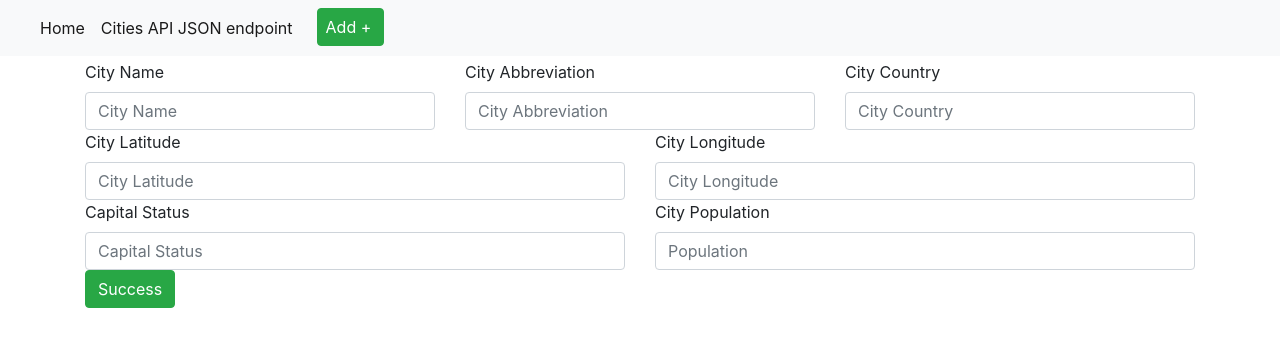
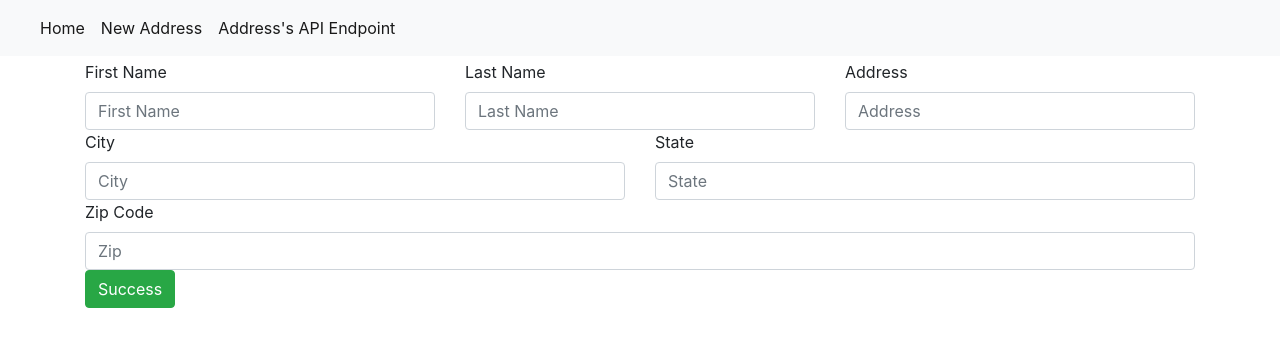
Before and after one commit to knp56/Project3, a Flask app: template app/templates/new.html in a window 1280 px wide. Shown: the top 347 px of the page. Run offline with Flask 2, Linux system fonts and the light colour scheme; the template is opened without the code that fills it, so the values that code supplies are empty; some libraries are stand-ins or nearby versions.

Commit message:
updated files for project 3

```diff
--- a/app/app.py
+++ b/app/app.py
@@ -1,5 +1,5 @@
 from typing import List, Dict
-#import mysql.connector
+import mysql.connector
 import simplejson as json
 from flask import Flask, request, Response, redirect
 from flask import render_template
@@ -13,143 +13,123 @@ app.config['MYSQL_DATABASE_HOST'] = 'db'
 app.config['MYSQL_DATABASE_USER'] = 'root'
 app.config['MYSQL_DATABASE_PASSWORD'] = 'root'
 app.config['MYSQL_DATABASE_PORT'] = 3306
-app.config['MYSQL_DATABASE_DB'] = 'citiesData'
+app.config['MYSQL_DATABASE_DB'] = 'addressData'
 mysql.init_app(app)
 
-# def cities_import() -> List[Dict]:
-#     config = {
-#         'user': 'root',
-#         'password': 'root',
-#         'host': 'db',
-#         'port': '3306',
-#         'database': 'citiesData'
-#     }
-#     connection = mysql.connector.connect(**config)
-#     cursor = connection.cursor(dictionary=True)
-#
-#     cursor.execute('SELECT * FROM tblCitiesImport')
-#     result = cursor.fetchall()
-#
-#     cursor.close()
-#     connection.close()
-#
-#     return result
 
 @app.route('/', methods=['GET'])
 def index():
-    user = {'username': 'Cities Project'}
+    user = {'username': 'Address Project'}
     cursor = mysql.get_db().cursor()
-    cursor.execute('SELECT * FROM tblCitiesImport')
+    cursor.execute('SELECT * FROM addresses')
     result = cursor.fetchall()
-    return render_template('index.html', title='Home', user=user, cities=result)
+    return render_template('index.html', title='Home', user=user, addresses=result)
 
 
-@app.route('/view/<int:city_id>', methods=['GET'])
-def record_view(city_id):
+@app.route('/view/<int:address_id>', methods=['GET'])
+def record_view(address_id):
     cursor = mysql.get_db().cursor()
-    cursor.execute('SELECT * FROM tblCitiesImport WHERE id=%s', city_id)
+    cursor.execute('SELECT * FROM addresses WHERE id=%s', address_id)
     result = cursor.fetchall()
     return render_template('view.html', title='View Form', city=result[0])
 
 
-@app.route('/edit/<int:city_id>', methods=['GET'])
-def form_edit_get(city_id):
+@app.route('/edit/<int:address_id>', methods=['GET'])
+def form_edit_get(address_id):
     cursor = mysql.get_db().cursor()
-    cursor.execute('SELECT * FROM tblCitiesImport WHERE id=%s', city_id)
+    cursor.execute('SELECT * FROM addresses WHERE id=%s', address_id)
     result = cursor.fetchall()
-    return render_template('edit.html', title='Edit Form', city=result[0])
+    return render_template('edit.html', title='Edit Form', address=result[0])
 
 
-@app.route('/edit/<int:city_id>', methods=['POST'])
-def form_update_post(city_id):
+@app.route('/edit/<int:address_id>', methods=['POST'])
+def form_update_post(address_id):
     cursor = mysql.get_db().cursor()
-    inputData = (request.form.get('fldName'), request.form.get('fldLat'), request.form.get('fldLong'),
-                 request.form.get('fldCountry'), request.form.get('fldAbbreviation'),
-                 request.form.get('fldCapitalStatus'), request.form.get('fldPopulation'), city_id)
-    sql_update_query = """UPDATE tblCitiesImport t SET t.fldName = %s, t.fldLat = %s, t.fldLong = %s, t.fldCountry =
-    %s, t.fldAbbreviation = %s, t.fldCapitalStatus = %s, t.fldPopulation = %s WHERE t.id = %s """
+    inputData = (request.form.get('fName'), request.form.get('lName'), request.form.get('Address'),
+                 request.form.get('City'), request.form.get('State'), request.form.get('Zip'), address_id)
+    sql_update_query = """UPDATE addresses t SET t.fName = %s, t.lName = %s, t.Address = %s, t.City =
+    %s, t.State = %s, t.Zip = %s WHERE t.id = %s """
     cursor.execute(sql_update_query, inputData)
     mysql.get_db().commit()
     return redirect("/", code=302)
 
-@app.route('/cities/new', methods=['GET'])
+@app.route('/address/new', methods=['GET'])
 def form_insert_get():
     return render_template('new.html', title='New City Form')
 
 
-@app.route('/cities/new', methods=['POST'])
+@app.route('/address/new', methods=['POST'])
 def form_insert_post():
     cursor = mysql.get_db().cursor()
-    inputData = (request.form.get('fldName'), request.form.get('fldLat'), request.form.get('fldLong'),
-                 request.form.get('fldCountry'), request.form.get('fldAbbreviation'),
-                 request.form.get('fldCapitalStatus'), request.form.get('fldPopulation'))
-    sql_insert_query = """INSERT INTO tblCitiesImport (fldName,fldLat,fldLong,fldCountry,fldAbbreviation,fldCapitalStatus,fldPopulation) VALUES (%s, %s,%s, %s,%s, %s,%s) """
+    inputData = (request.form.get('fName'), request.form.get('lName'), request.form.get('Address'),
+                 request.form.get('City'), request.form.get('State'),
+                 request.form.get('Zip'))
+    sql_insert_query = """INSERT INTO addresses (fName,lName,Address,City,State,Zip) VALUES (%s, %s,%s, %s,%s, %s,%s) """
     cursor.execute(sql_insert_query, inputData)
     mysql.get_db().commit()
     return redirect("/", code=302)
 
-@app.route('/delete/<int:city_id>', methods=['POST'])
-def form_delete_post(city_id):
+@app.route('/delete/<int:address_id>', methods=['POST'])
+def form_delete_post(address_id):
     cursor = mysql.get_db().cursor()
-    sql_delete_query = """DELETE FROM tblCitiesImport WHERE id = %s """
-    cursor.execute(sql_delete_query, city_id)
+    sql_delete_query = """DELETE FROM addresses WHERE id = %s """
+    cursor.execute(sql_delete_query, address_id)
     mysql.get_db().commit()
     return redirect("/", code=302)
 
 
-@app.route('/api/v1/cities', methods=['GET'])
+@app.route('/api/v1/addresses', methods=['GET'])
 def api_browse() -> str:
     cursor = mysql.get_db().cursor()
-    cursor.execute('SELECT * FROM tblCitiesImport')
+    cursor.execute('SELECT * FROM addresses')
     result = cursor.fetchall()
     json_result = json.dumps(result);
     resp = Response(json_result, status=200, mimetype='application/json')
     return resp
 
 
-@app.route('/api/v1/cities/<int:city_id>', methods=['GET'])
-def api_retrieve(city_id) -> str:
+@app.route('/api/v1/addresses/<int:address_id>', methods=['GET'])
+def api_retrieve(address_id) -> str:
     cursor = mysql.get_db().cursor()
-    cursor.execute('SELECT * FROM tblCitiesImport WHERE id=%s', city_id)
+    cursor.execute('SELECT * FROM addresses WHERE id=%s', address_id)
     result = cursor.fetchall()
     json_result = json.dumps(result);
     resp = Response(json_result, status=200, mimetype='application/json')
     return resp
 
 
-@app.route('/api/v1/cities/', methods=['POST'])
+@app.route('/api/v1/addresses', methods=['POST'])
 def api_add() -> str:
     data = request.json
-    cursor = mysql.get_db().cursor
-    inputData = (data['fldName'], data['fldLat'], data['fldLong'],
-                 data['fldCountry'], data['fldAbbreviation'],
-                 data['fldCapitalStatus'], data['fldPopulation'])
-    sql_insert_query = """INSERT INTO tblCitiesImport (fldName,fldLat,fldLong,fldCountry,fldAbbreviation,fldCapitalStatus,fldPopulation) VALUES (%s, %s,%s, %s,%s, %s,%s) """
+    cursor = mysql.get_db().cursor()
+    inputData = (data['fName'], data['lName'], data['Address'],
+                 data['City'], data['State'], data['Zip'])
+    sql_insert_query = """INSERT INTO addresses (fName,lName,Address,City,State,Zip) VALUES (%s, %s,%s, %s,%s, %s,%s) """
     cursor.execute(sql_insert_query, inputData)
     mysql.get_db().commit()
     resp = Response(status=201, mimetype='application/json')
     return resp
 
 
-@app.route('/api/v1/cities/<int:city_id>', methods=['PUT'])
-def api_edit(city_id) -> str:
+@app.route('/api/v1/addresses/<int:address_id>', methods=['PUT'])
+def api_edit(address_id) -> str:
     cursor = mysql.get_db().cursor()
     data = request.json
-    inputData = (data['fldName'], data['fldLat'], data['fldLong'],
-                 data['fldCountry'], data['fldAbbreviation'],
-                 data['fldCapitalStatus'], data['fldPopulation'], city_id)
-    sql_update_query = """UPDATE tblCitiesImport t SET t.fldName = %s, t.fldLat = %s, t.fldLong = %s, t.fldCountry = %s, t.fldAbbreviation = %s, t.fldCapitalStatus = %s, t.fldPopulation = %s WHERE t.id = %s """
+    inputData = (data['fName'], data['lName'], data['Address'],
+                 data['City'], data['State'],
+                 data['Zip'], address_id)
+    sql_update_query = """UPDATE addresses t SET t.fName = %s, t.lName = %s, t.Address = %s, t.City = %s, t.State = %s, t.Zip = %s WHERE t.id = %s """
     cursor.execute(sql_update_query, inputData)
     mysql.get_db().commit()
     resp = Response(status=200, mimetype='application/json')
     return resp
 
 
-@app.route('/api/v1/cities/<int:city_id>', methods=['DELETE'])
-def api_delete(city_id) -> str:
+@app.route('/api/v1/addresses/<int:address_id>', methods=['DELETE'])
+def api_delete(address_id) -> str:
     cursor = mysql.get_db().cursor()
-    sql_delete_query = """DELETE FROM tblCitiesImport WHERE id = %s """
-    cursor.execute(sql_delete_query, city_id)
+    sql_delete_query = """DELETE FROM addresses WHERE id = %s """
+    cursor.execute(sql_delete_query, address_id)
     mysql.get_db().commit()
     resp = Response(status=200, mimetype='application/json')
     return resp
--- a/app/templates/layout.html
+++ b/app/templates/layout.html
@@ -1,11 +1,6 @@
 <!doctype html>
 <html lang="en">
 <head>
-
-    <!-- Required meta tags -->
-
-    <!-- Bootstrap CSS -->
-
 
     <meta charset="utf-8">
     <meta content="width=device-width, initial-scale=1, shrink-to-fit=no" name="viewport">
@@ -34,10 +29,10 @@
             <a class="nav-link" href="/">Home <span class="sr-only">(current)</span></a>
         </li>
         <li class="nav-item active">
-            <a class="nav-link" href="/api/v1/cities">Cities API JSON endpoint <span class="sr-only">(current)</span></a>
+            <a class="nav-link" href="/address/new">New Address <span class="sr-only">(current)</span></a>
         </li>
         <li class="nav-item active">
-            <a class="btn btn-success pl-2 lr-2 ml-3" href="/cities/new">Add +<span class="sr-only">(current)</span></a>
+            <a class="nav-link" href="/api/v1/addresses">Address's API Endpoint <span class="sr-only">(current)</span></a>
         </li>
     </ul>
   </div>
--- a/app/templates/new.html
+++ b/app/templates/new.html
@@ -1,42 +1,37 @@
 {% extends "layout.html" %}
 {% block content %}
-<form action="/cities/new" method="POST">
+
+<form action="/address/new" method="POST">
     <div class="row">
         <div class="col">
-            <label for="fldName">City Name</label>
-            <input id="fldName" type="text" class="form-control" placeholder="City Name" name="fldName">
+            <label for="fName">First Name</label>
+            <input id="fName" type="text" class="form-control" placeholder="First Name" name="fName">
         </div>
         <div class="col">
-            <label for="fldAbbreviation">City Abbreviation</label>
-            <input id="fldAbbreviation" t ype="text" class="form-control" placeholder="City Abbreviation"
-                   name="fldAbbreviation">
+            <label for="lName">Last Name</label>
+            <input id="lName" type="text" class="form-control" placeholder="Last Name" name="lName">
         </div>
         <div class="col">
-            <label for="fldCountry">City Country</label>
-            <input id="fldCountry" type="text" class="form-control" placeholder="City Country" name="fldCountry">
+            <label for="Address">Address</label>
+            <input id="Address" type="text" class="form-control" placeholder="Address" name="Address">
         </div>
     </div>
 
     <div class="row">
         <div class="col">
-            <label for="fldLat">City Latitude</label>
-            <input id="fldLat" type="text" class="form-control" placeholder="City Latitude" name="fldLat">
+            <label for="City">City</label>
+            <input id="City" type="text" class="form-control" placeholder="City" name="City">
         </div>
         <div class="col">
-            <label for="fldlong">City Longitude</label>
-            <input id="fldlong" type="text" class="form-control" placeholder="City Longitude" name="fldLong">
+            <label for="State">State</label>
+            <input id="State" type="text" class="form-control" placeholder="State" name="State">
         </div>
     </div>
     <div class="row">
         <div class="col">
-            <label for="fldCapitalStatus">Capital Status</label>
+            <label for="Zip">Zip Code</label>
 
-            <input id="fldCapitalStatus" type="text" class="form-control" placeholder="Capital Status "
-                   name="fldCapitalStatus">
-        </div>
-        <div class="col">
-            <label for="fldPopulation">City Population</label>
-            <input id="fldPopulation" type="text" class="form-control" placeholder="Population" name="fldPopulation">
+            <input id="Zip" type="text" class="form-control" placeholder="Zip" name="Zip">
         </div>
     </div>
     <button type="submit" class="btn btn-success">Success</button>
--- a/docker-compose.yml
+++ b/docker-compose.yml
@@ -2,7 +2,7 @@ version: "2"
 services:
   app:
     build: ./app
-    container_name: "Flask_App"
+    container_name: "Flask_App6"
     links:
       - db
     ports:
@@ -10,7 +10,7 @@ services:
 
   db:
     image: mysql:5.7
-    container_name: "MySQL_Database"
+    container_name: "MySQL_Database6"
     ports:
       - "32000:3306"
     environment:
```
Also changed, not shown: app/templates/edit.html (+11 -23 lines), app/templates/index.html (+13 -15 lines), app/templates/view.html (+8 -7 lines), db/init.sql (+15 -247 lines).
